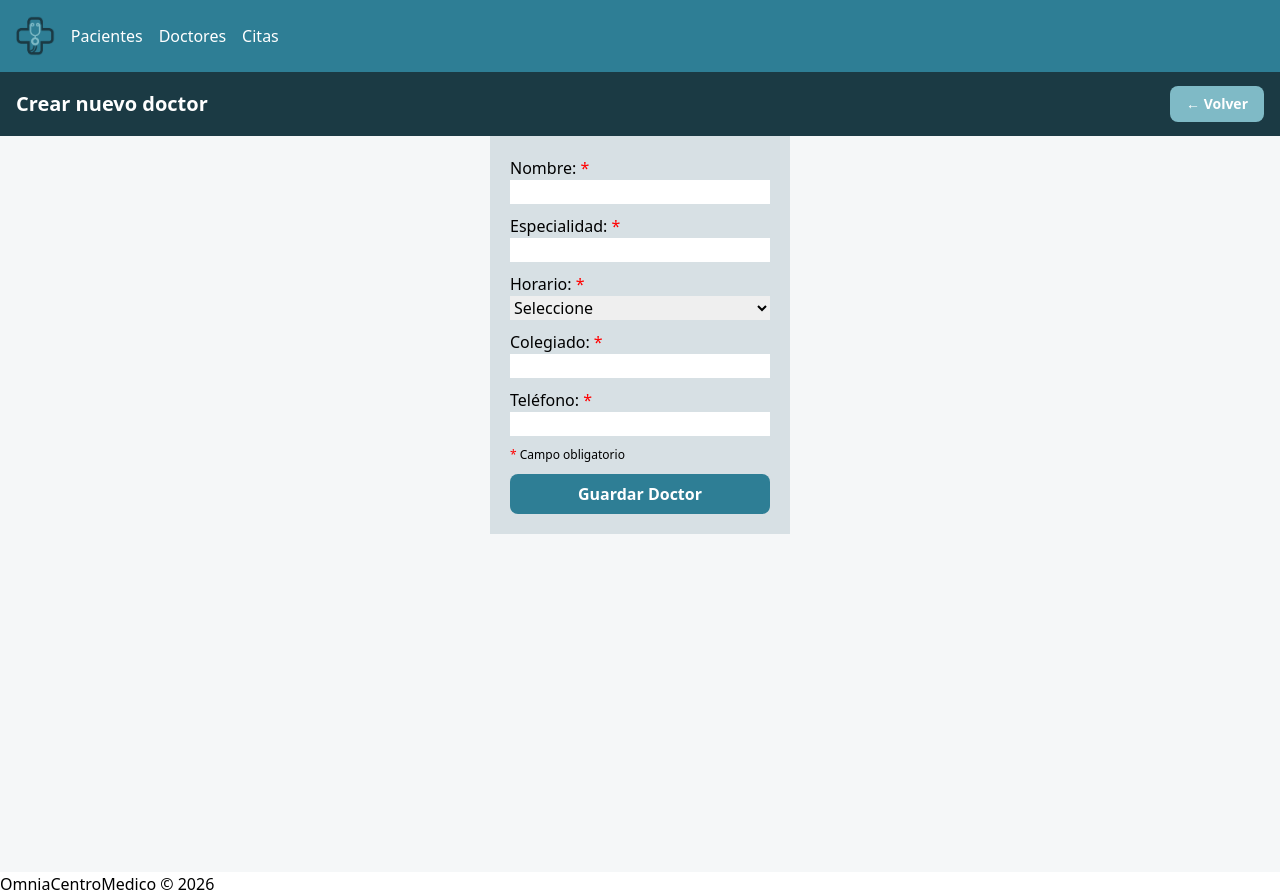
After one commit to lbooghart-tech/omnia-centro-m-dico-especializado, a Laravel app: page /doctores/create in a window 1280 px wide. The commit adds this page. Run offline with Laravel 12, Linux system fonts and the light colour scheme; some libraries are stand-ins or nearby versions.

Commit message:
Adicion de formulario doctores, edicion

```diff
--- /dev/null
+++ b/app/Http/Controllers/DoctoresController.php
@@ -0,0 +1,77 @@
+<?php
+
+namespace App\Http\Controllers;
+
+use App\Models\Doctor;
+use Illuminate\Http\Request;
+use Illuminate\Validation\Rule;
+
+class DoctoresController extends Controller
+{
+    public function index()
+    {
+        $doctores = Doctor::all();
+        return view('Doctores.index', compact('doctores'));
+    }
+
+    public function create()
+    {
+        return view('Doctores.create');
+    }
+
+    public function store(Request $request)
+    {
+        $validateData = $request->validate($this->reglas(), $this->mensajes());
+
+        $doctor = new Doctor();
+        $doctor->nombre       = $validateData['nombre'];
+        $doctor->especialidad = $validateData['especialidad'];
+        $doctor->horario      = $validateData['horario'];
+        $doctor->colegiado    = $validateData['colegiado'];
+        $doctor->telefono     = $validateData['telefono'];
+        $doctor->save();
+
+        return redirect()->route('Doctores.index')->with('success', 'Doctor creado exitosamente.');
+    }
+
+    public function edit($id)
+    {
+        $doctor = Doctor::findOrFail($id);
+        return view('Doctores.edit', compact('doctor'));
+    }
+
+    public function update(Request $request, $id)
+    {
+        $doctor = Doctor::findOrFail($id);
+
+        $validateData = $request->validate($this->reglas($doctor->id), $this->mensajes());
+
+        $doctor->nombre       = $validateData['nombre'];
+        $doctor->especialidad = $validateData['especialidad'];
+        $doctor->horario      = $validateData['horario'];
+        $doctor->colegiado    = $validateData['colegiado'];
+        $doctor->telefono     = $validateData['telefono'];
+        $doctor->save();
+
+        return redirect()->route('Doctores.index')->with('success', 'Doctor actualizado exitosamente.');
+    }
+
+    private function reglas($id = null): array
+    {
+        return [
+            'nombre'       => ['required', 'string', 'max:255'],
+            'especialidad' => ['required', 'string', 'max:255'],
+            'horario'      => ['required', 'in:AM,PM'],
+            'colegiado'    => ['required', 'string', 'max:20', Rule::unique('doctors', 'colegiado')->ignore($id)],
+            'telefono'     => ['required', 'string', 'max:20'],
+        ];
+    }
+
+    private function mensajes(): array
+    {
+        return [
+            'colegiado.unique' => 'Ya existe un doctor con este número de colegiado.',
+            'horario.in'       => 'Seleccione un horario válido (AM o PM).',
+        ];
+    }
+}
--- /dev/null
+++ b/resources/views/Doctores/create.blade.php
@@ -0,0 +1,41 @@
+
+@extends('layouts.app')
+@section('content')
+<div class="w-full px-4 bg-clinica-50 min-h-screen pb-10">
+    <div class="flex flex-wrap items-center justify-between -mx-4 py-3 bg-clinica-900 h-16 px-4">
+        <h1 class="text-white text-xl font-bold">Crear nuevo doctor</h1>
+        <a href="{{ route('Doctores.index') }}"
+           class="bg-clinica-400 hover:bg-clinica-600 text-white text-sm font-semibold px-4 py-2 rounded-lg transition">
+            ← Volver
+        </a>
+    </div>
+    <form name="guardar_doctor" id="guardar_doctor"
+          style="display: flex; flex-direction: column; width: 300px; margin: auto; background-color: #d7e0e4; padding: 20px;"
+          method="POST" action="{{ route('Doctores.store') }}" novalidate>
+        @csrf
+        <label for="nombre">Nombre: <span style="color: red;">*</span></label>
+        <input type="text" name="nombre" id="nombre" value="{{ old('nombre') }}" style="margin-bottom: 10px;">
+        @error('nombre')<div style="color: red;">{{ $message }}</div>@enderror
+        <label for="especialidad">Especialidad: <span style="color: red;">*</span></label>
+        <input type="text" name="especialidad" id="especialidad" value="{{ old('especialidad') }}" style="margin-bottom: 10px;">
+        @error('especialidad')<div style="color: red;">{{ $message }}</div>@enderror
+        <label for="horario">Horario: <span style="color: red;">*</span></label>
+        <select name="horario" id="horario" style="margin-bottom: 10px;">
+            <option value="">Seleccione</option>
+            <option value="AM" {{ old('horario') == 'AM' ? 'selected' : '' }}>AM</option>
+            <option value="PM" {{ old('horario') == 'PM' ? 'selected' : '' }}>PM</option>
+        </select>
+        @error('horario')<div style="color: red;">{{ $message }}</div>@enderror
+        <label for="colegiado">Colegiado: <span style="color: red;">*</span></label>
+        <input type="text" name="colegiado" id="colegiado" value="{{ old('colegiado') }}" style="margin-bottom: 10px;">
+        @error('colegiado')<div style="color: red;">{{ $message }}</div>@enderror
+        <label for="telefono">Teléfono: <span style="color: red;">*</span></label>
+        <input type="text" name="telefono" id="telefono" value="{{ old('telefono') }}" style="margin-bottom: 10px;">
+        @error('telefono')<div style="color: red;">{{ $message }}</div>@enderror
+        <p style="font-size: 12px; margin-bottom: 10px;"><span style="color: red;">*</span> Campo obligatorio</p>
+        <button type="submit" class="bg-clinica-600 hover:bg-clinica-900 text-white font-semibold px-5 py-2 rounded-lg transition">
+            Guardar Doctor
+        </button>
+    </form>
+</div>
+@endsection
--- a/resources/views/Pacientes/index.blade.php
+++ b/resources/views/Pacientes/index.blade.php
@@ -8,7 +8,7 @@
 @endif
     <h2 class="text-2xl font-bold text-clinica-900 mb-4">Pacientes</h2>
 
-    <table class="min-w-full bg-white border border-gray-300">
+    <table class="min-w-full bg-white border border-gray-300 text-center">
     <thead>
     <tr>
         <th class="py-2 px-4 border-b">Nombre</th>
@@ -19,7 +19,7 @@
         <th class="py-2 px-4 border-b">Email</th>
         <th class="py-2 px-4 border-b">Teléfono</th>
         <th class="py-2 px-4 border-b">Dirección</th>
-            <th>Acciones</th>
+        <th class="py-2 px-4 border-b">Acciones</th>
     </tr>
     </thead>
     <tbody>
@@ -33,7 +33,7 @@
             <td class="py-2 px-4 border-b">{{ $paciente->email }}</td>
             <td class="py-2 px-4 border-b">{{ $paciente->telefono }}</td>
             <td class="py-2 px-4 border-b">{{ $paciente->direccion }}</td>
-                <td>
+            <td class="py-2 px-4 border-b">
                 <a href="{{ route('Pacientes.edit', $paciente->id) }}"
                    class="bg-clinica-400 hover:bg-clinica-600 text-white text-sm font-semibold px-4 py-2 rounded-lg transition">
                     Editar
--- a/resources/views/layouts/app.blade.php
+++ b/resources/views/layouts/app.blade.php
@@ -38,7 +38,9 @@
                             <img src="{{ asset('favicon.png') }}" alt="Omnia Centro Médico" class="h-10 w-auto">
                         </a>
                     </li>
-                    <li><a href="{{ route('Pacientes.index') }}" class="hover:text-clinica-200">Pacientes</a></li>
+                   <li><a href="{{ route('Pacientes.index') }}" class="hover:text-clinica-200">Pacientes</a></li>
+                    <li><a href="{{ route('Doctores.index') }}" class="hover:text-clinica-200">Doctores</a></li>
+                    <li><a href="#" class="hover:text-clinica-200">Citas</a></li>
                 </ul>
             </div>
         </nav>
--- a/routes/web.php
+++ b/routes/web.php
@@ -1,6 +1,7 @@
 <?php
 
 use App\Http\Controllers\PacientesController;
+use App\Http\Controllers\DoctoresController;
 use Illuminate\Support\Facades\Route;
 
 Route::get('/', function () {
@@ -13,3 +14,8 @@ Route::get('/pacientes/create', [PacientesController::class, 'create'])->name('P
 Route::post('/pacientes/store', [PacientesController::class, 'store'])->name('Pacientes.store');
 Route::get('/pacientes/{id}/edit', [PacientesController::class, 'edit'])->name('Pacientes.edit');
 Route::put('/pacientes/{id}', [PacientesController::class, 'update'])->name('Pacientes.update');
+Route::get('/doctores', [DoctoresController::class, 'index'])->name('Doctores.index');
+Route::get('/doctores/create', [DoctoresController::class, 'create'])->name('Doctores.create');
+Route::post('/doctores/store', [DoctoresController::class, 'store'])->name('Doctores.store');
+Route::get('/doctores/{id}/edit', [DoctoresController::class, 'edit'])->name('Doctores.edit');
+Route::put('/doctores/{id}', [DoctoresController::class, 'update'])->name('Doctores.update');
```
Also changed, not shown: app/Models/Doctor.php (added, +12 -0 lines), resources/views/Doctores/edit.blade.php (added, +42 -0 lines), resources/views/Doctores/index.blade.php (added, +56 -0 lines), database/migrations/2026_11_11_012159_create_doctors_table.php (added). Lines whose indentation alone changed are shown as unchanged.
